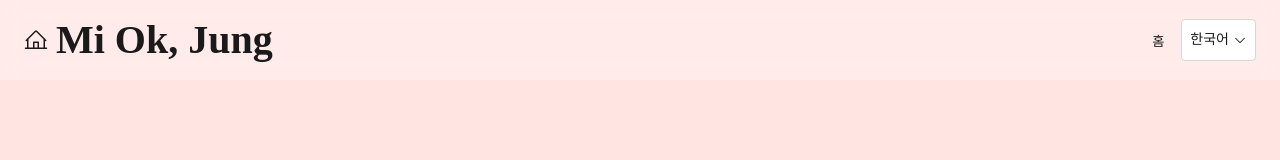
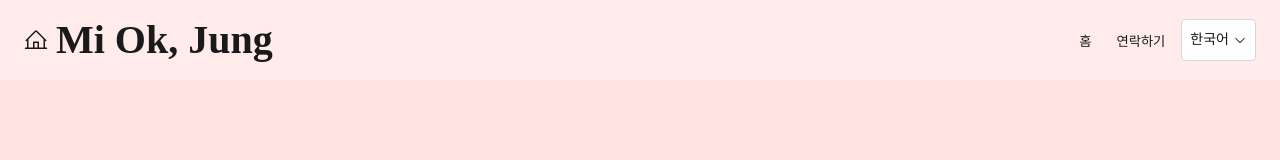
Before and after one commit to miok-jung/miok-jung.github.io, a Vue app: page / in a window 1280 px wide. Shown: the top 160 px of the page. Built offline with nearby package versions, Linux system fonts and the light colour scheme.

Commit message:
feat: I18N 수정 변경 업데이트

```diff
--- a/src/components/portfolio/Header.vue
+++ b/src/components/portfolio/Header.vue
@@ -60,7 +60,9 @@ const scrollToSection = (id: string) => {
         {{ i18n.t('portfolio.header.navigation.home') }}
       </button>
       <!-- <button type="button" @click="scrollToSection('about')">About</button> -->
-      <!-- <button type="button" @click="scrollToSection('contact')">Contact</button> -->
+      <button type="button" @click="scrollToSection('contact')">
+        {{ i18n.t('portfolio.header.navigation.contact') }}
+      </button>
       <BaseSelect v-model="selectLanguage" :options="optionsLanguage" />
     </nav>
 
@@ -112,7 +114,9 @@ const scrollToSection = (id: string) => {
         {{ i18n.t('portfolio.header.navigation.home') }}
       </button>
       <!-- <button type="button" @click="scrollToSection('about')">About</button> -->
-      <!-- <button type="button" @click="scrollToSection('contact')">Contact</button> -->
+      <button type="button" @click="scrollToSection('contact')">
+        {{ i18n.t('portfolio.header.navigation.contact') }}
+      </button>
 
       <BaseSelect v-model="selectLanguage" :options="optionsLanguage" />
     </nav>
--- a/src/i18n/en/portfolio.ts
+++ b/src/i18n/en/portfolio.ts
@@ -1,52 +1,32 @@
 export default {
   portfolio: {
-    home: {
-      title: 'Building more than what meets the eye',
-      description:
-        'I focus on publishing that preserves user experience,\nmaintainable UI structures, and code that clearly explains the reasoning behind it.',
-      pages: {
-        test: 'Test Page',
-        hanacard: 'Hana Card Page',
-        cj_one: 'CJ ONE Page',
+    header: {
+      title: 'Mi Ok, Jung',
+      navigation: {
+        home: 'Home',
+        contact: 'Contact',
       },
     },
-    about: {
-      labels: {
-        company: 'Company',
-        career: 'Career',
-        period: 'Period',
-        duration: 'Duration',
-        role: 'Responsibilities',
-        projects: 'Projects',
+    home: {
+      title: 'I create more than what you see',
+      description:
+        'I focus on user-friendly publishing, maintainable UI structures,\nand code that clearly explains the reasoning behind its implementation.',
+    },
+    contact: {
+      title: 'Let’s Work Together',
+      subtitle:
+        'If you’d like to learn more about my capabilities, feel free to reach out anytime.',
+      mail: {
+        send: 'Send Email',
+        copy: 'Copy Email',
       },
-      careers: [
-        {
-          company_name: 'iFactory Co., Ltd.',
-          period: {
-            from: '2022-07-17T15:00:00Z',
-            to: '',
-          },
-          projects: [
-            {
-              id: 'draft',
-              name: 'Draft',
-            },
-          ],
-        },
-        {
-          company_name: 'Newest Art Co., Ltd.',
-          period: {
-            from: '',
-            to: '',
-          },
-          projects: [
-            {
-              id: 'draft',
-              name: 'Draft',
-            },
-          ],
-        },
-      ],
+    },
+    aria: {
+      menu: {
+        open: 'Open menu',
+        close: 'Close menu',
+        mobile: 'Mobile menu',
+      },
     },
   },
 }
--- a/src/i18n/ko/portfolio.ts
+++ b/src/i18n/ko/portfolio.ts
@@ -4,55 +4,22 @@ export default {
       title: 'Mi Ok, Jung',
       navigation: {
         home: '홈',
+        contact: '연락하기',
       },
     },
     home: {
       title: '보이는 것 이상의 것을 만듭니다',
       description:
         '사용자 경험을 해치지 않는 퍼블리싱,\n유지보수 가능한 UI 구조, 그리고 "왜 이렇게 만들었는지..." 설명 가능한 코드를 좋아합니다.',
-      pages: {
-        test: '테스트 페이지',
-        hanacard: '하나카드 페이지',
-        cj_one: 'CJ ONE 페이지',
+    },
+    contact: {
+      title: '저와 함께 일해봐요',
+      subtitle:
+        '저의 역량에 대해 더 궁금한 점이 있으시다면 편하게 문의해 주세요.',
+      mail: {
+        send: '메일 보내기',
+        copy: '이메일 복사',
       },
-    },
-    about: {
-      labels: {
-        company: '회사',
-        career: '경력',
-        period: '근무기간',
-        duration: '근속기간',
-        role: '담당업무',
-        projects: '프로젝트',
-      },
-      careers: [
-        {
-          company_name: '(주)아이팩토리',
-          period: {
-            from: '2022-07-17T15:00:00Z',
-            to: '',
-          },
-          projects: [
-            {
-              id: 'draft',
-              name: 'Draft',
-            },
-          ],
-        },
-        {
-          company_name: '(주)뉴이스트아트(믐)',
-          period: {
-            from: '',
-            to: '',
-          },
-          projects: [
-            {
-              id: 'draft',
-              name: 'Draft',
-            },
-          ],
-        },
-      ],
     },
     aria: {
       menu: {
```
